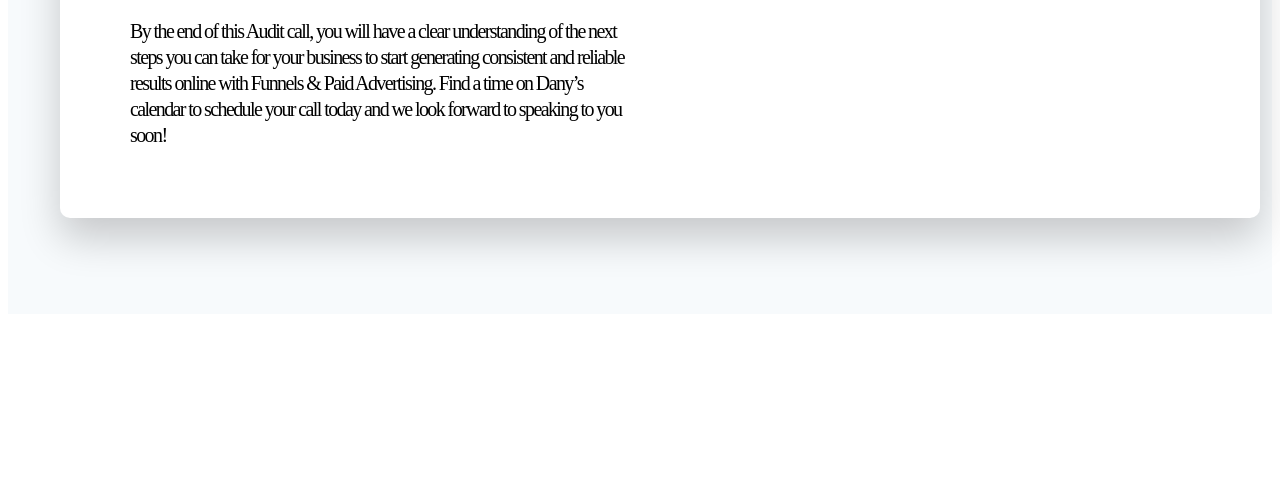
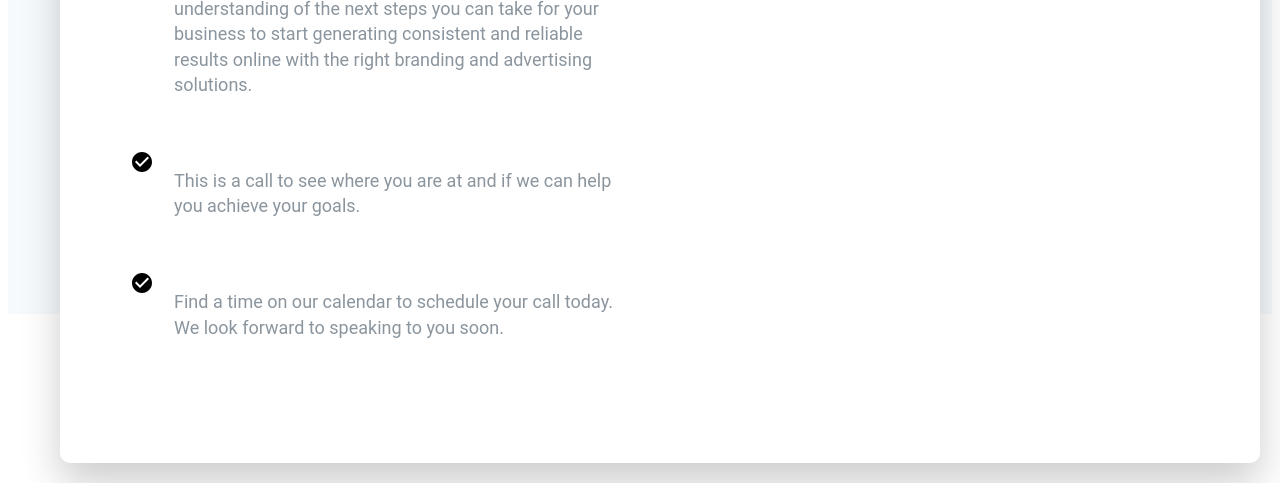
Before and after one commit to elokaagu/cuurve, a Gatsby site: page /start in a window 1280 px wide. Shown: the part 494-977 px from the top of the page. Before the commit the page ends 816 px from the top, so only its background shows below. Built offline with nearby package versions, Linux system fonts and the light colour scheme; Gatsby itself is replaced by a stand-in of ours.

Commit message:
getting started modal

```diff
--- a/src/components/Modal.js
+++ b/src/components/Modal.js
@@ -2,8 +2,9 @@ import React from "react";
 import styled from "styled-components";
 import { Link } from "gatsby";
 import { InlineWidget } from "react-calendly";
-import ChevronLeftIcon from "@material-ui/icons/ChevronLeft";
 import { IconButton } from "@material-ui/core";
+import { CloseRounded } from "@material-ui/icons";
+import CheckCircleIcon from "@material-ui/icons/CheckCircle";
 
 function Modal(props) {
   return (
@@ -11,19 +12,36 @@ function Modal(props) {
       <ModalLeft>
         <IconButton>
           <StyledLink to="/">
-            <ChevronLeftIcon />
+            <CloseRounded />
           </StyledLink>
         </IconButton>
         <StartText>
-          <p>Get started</p>
-          <h1>This is the start of something special</h1>
-          <span>
-            By the end of this Audit call, you will have a clear understanding
-            of the next steps you can take for your business to start generating
-            consistent and reliable results online with Funnels & Paid
-            Advertising. Find a time on Dany’s calendar to schedule your call
-            today and we look forward to speaking to you soon!
-          </span>
+          <h1>Get Started</h1>
+          {/* <h2>This is the start of something special</h2> */}
+          <h2>Schedule a call with us</h2>
+          <TextBlock>
+            <CheckCircleIcon />
+            <p>
+              By the end of this strategy call, you will have a clear
+              understanding of the next steps you can take for your business to
+              start generating consistent and reliable results online with the
+              right branding and advertising solutions.
+            </p>
+          </TextBlock>
+          <TextBlock>
+            <CheckCircleIcon />
+            <p>
+              This is a call to see where you are at and if we can help you
+              achieve your goals.
+            </p>
+          </TextBlock>
+          <TextBlock>
+            <CheckCircleIcon />
+            <p>
+              Find a time on our calendar to schedule your call today. We look
+              forward to speaking to you soon.
+            </p>
+          </TextBlock>
         </StartText>
       </ModalLeft>
       <ModalRight>
@@ -69,29 +87,39 @@ const ModalLeft = styled.div`
 `;
 
 const StartText = styled.div`
+  display: flex;
+  flex-direction: column;
+
+  .MuiSvgIcon-root {
+    cursor: pointer;
+    padding-right: 20px;
+  }
   h1 {
-    font-size: 30px;
-    cursor: pointer;
-    font-weight: 500;
-    line-height: 1.3;
-    color: black;
-    padding-bottom: 20px;
-    cursor: pointer;
-  }
-
-  p {
     font-size: 50px;
     font-family: "Basier Circle Medium";
     color: rgb(0, 112, 243);
     padding-bottom: 50px;
     cursor: pointer;
   }
-  span {
-    font-size: 20px;
-    font-family: "Basier Circle Regular";
-    color: black;
+
+  h2 {
+    font-size: 25px;
+    cursor: pointer;
+    font-weight: 500;
     line-height: 1.3;
+    color: rgb(25, 28, 31);
+    padding-bottom: 50px;
     cursor: pointer;
+  }
+
+  p {
+    font-family: Roboto, -apple-system, "Helvetica Neue", Helvetica, "Segoe UI",
+      Arial, sans-serif;
+    color: rgb(139, 149, 158);
+    line-height: 1.4;
+    font-size: 18px;
+    padding-bottom: 35px;
+    letter-spacing: 0;
   }
 `;
 
@@ -106,3 +134,8 @@ const StyledLink = styled(Link)`
   text-decoration: none;
   color: rgb(25, 28, 31);
 `;
+
+const TextBlock = styled.div`
+  display: flex;
+  align-items: top;
+`;
```
Also changed, not shown: src/images/icon.png.
